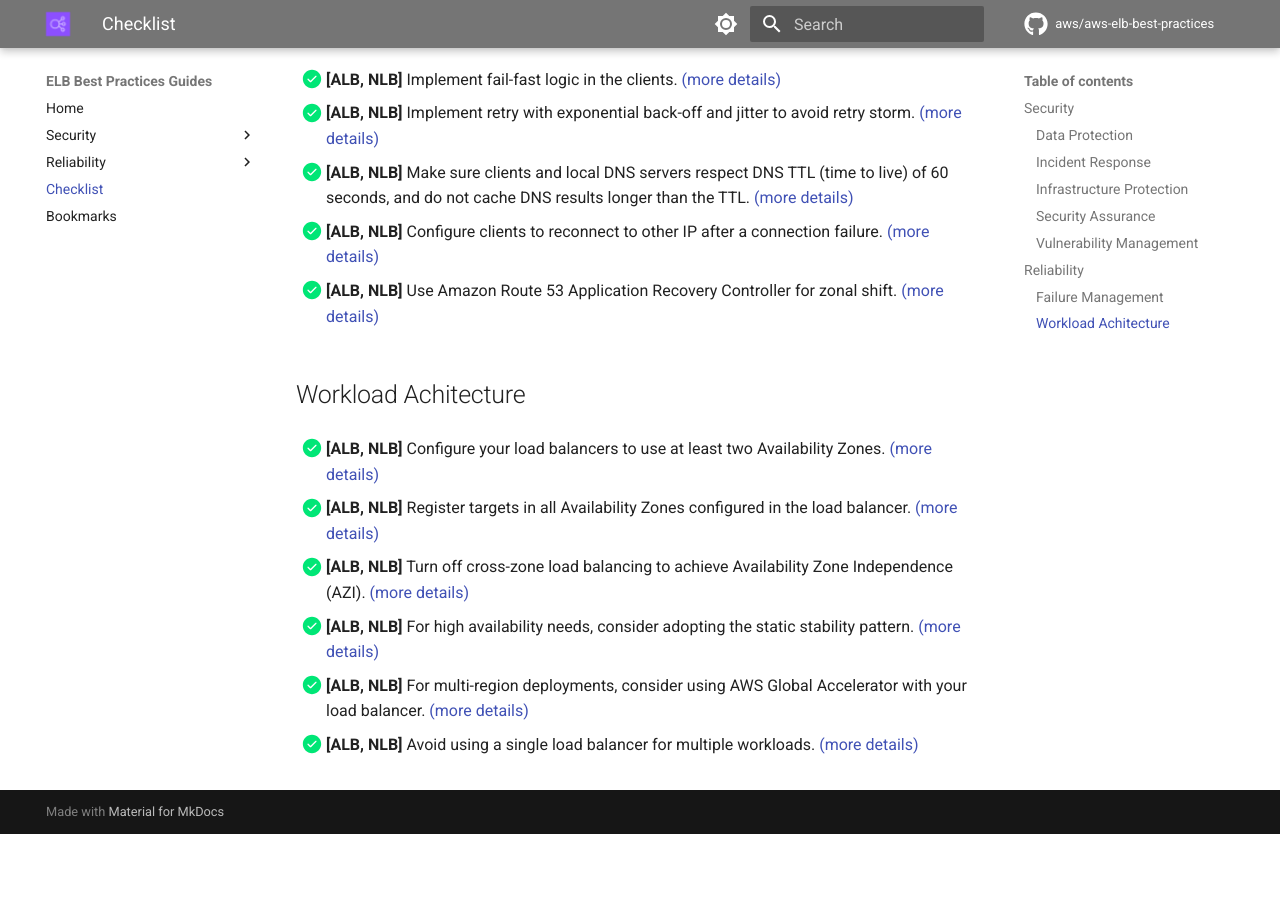
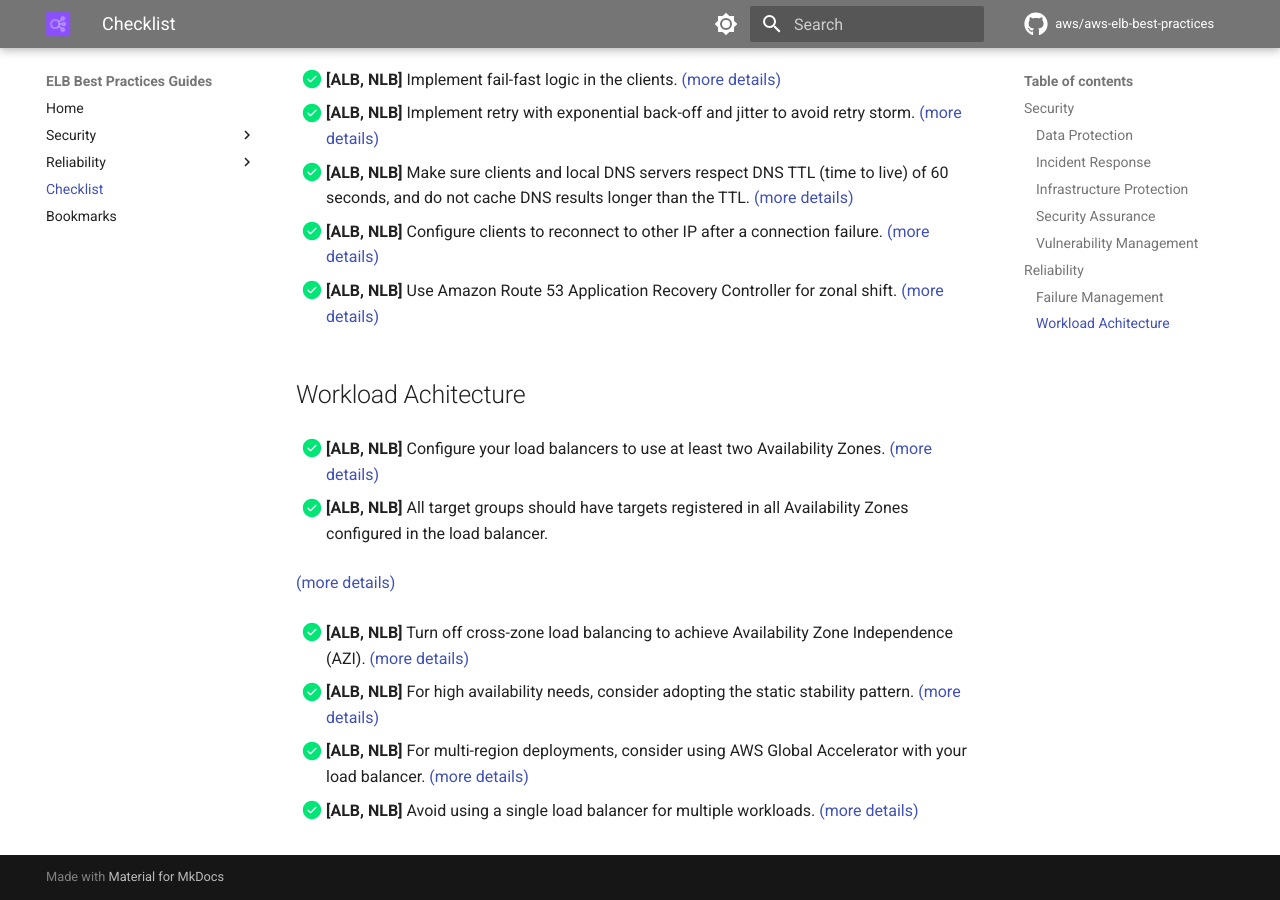
Before and after one commit to aws/aws-elb-best-practices, an MkDocs documentation site: the page built from content/checklist.md, in a window 1280 px wide and 900 px high, scrolled down 1939 px. Built offline with MkDocs 1.6.1 and Material for MkDocs 9.7.7, drawn with Linux system fonts in a browser that asks for light colours; comment, search, counter and statistics services are not loaded; before the commit the page ends 2773 px from its top, so only the background shows below that.

Commit message:
Clarifying that all AZs should be populated in __all target groups__

```diff
--- a/content/src/markdown/.snippets/alb-bp-rel06.md
+++ b/content/src/markdown/.snippets/alb-bp-rel06.md
@@ -1 +1 @@
-    **[ALB, NLB]** Register targets in all Availability Zones configured in the load balancer.
+    **[ALB, NLB]** All target groups should have targets registered in all Availability Zones configured in the load balancer.
```
